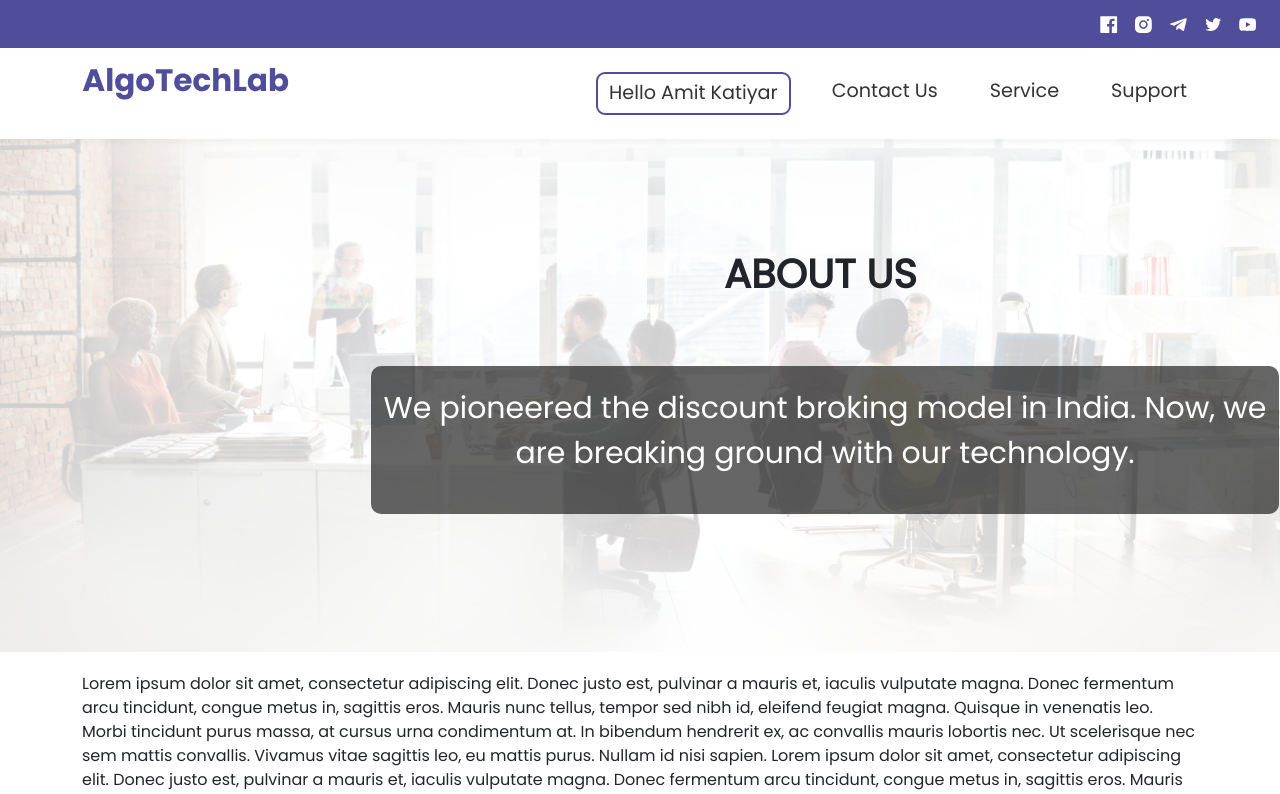
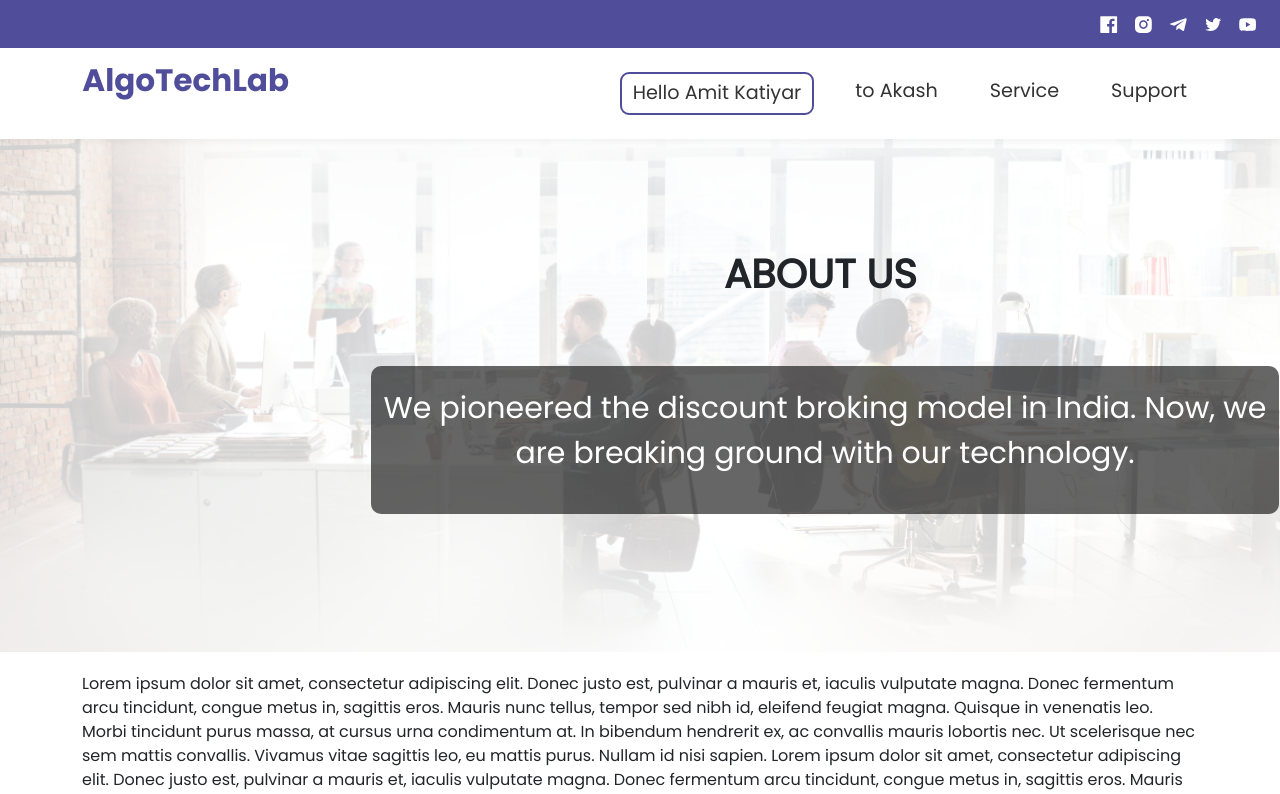
Before and after one commit to akasnehashis/test, a React (Create React App) app: page /about in a window 1280 px wide. Shown: the top 794 px of the page. Built offline with nearby package versions, Linux system fonts and the light colour scheme.

Commit message:
Update Header.js

```diff
--- a/src/components/Header.js
+++ b/src/components/Header.js
@@ -37,7 +37,7 @@ const Header = () => {
                                     <div className="menuItem ">
                                         <ul>
                                             <NavLink to="/about"><li>Hello Amit Katiyar</li></NavLink>
-                                            <NavLink to="/contact"><li>Contact Us</li></NavLink>
+                                            <NavLink to="/contact"><li>to Akash</li></NavLink>
                                             <NavLink to="/service"><li>Service</li></NavLink>
                                             <NavLink to="/support"><li>Support</li></NavLink>
                                         </ul>
```
